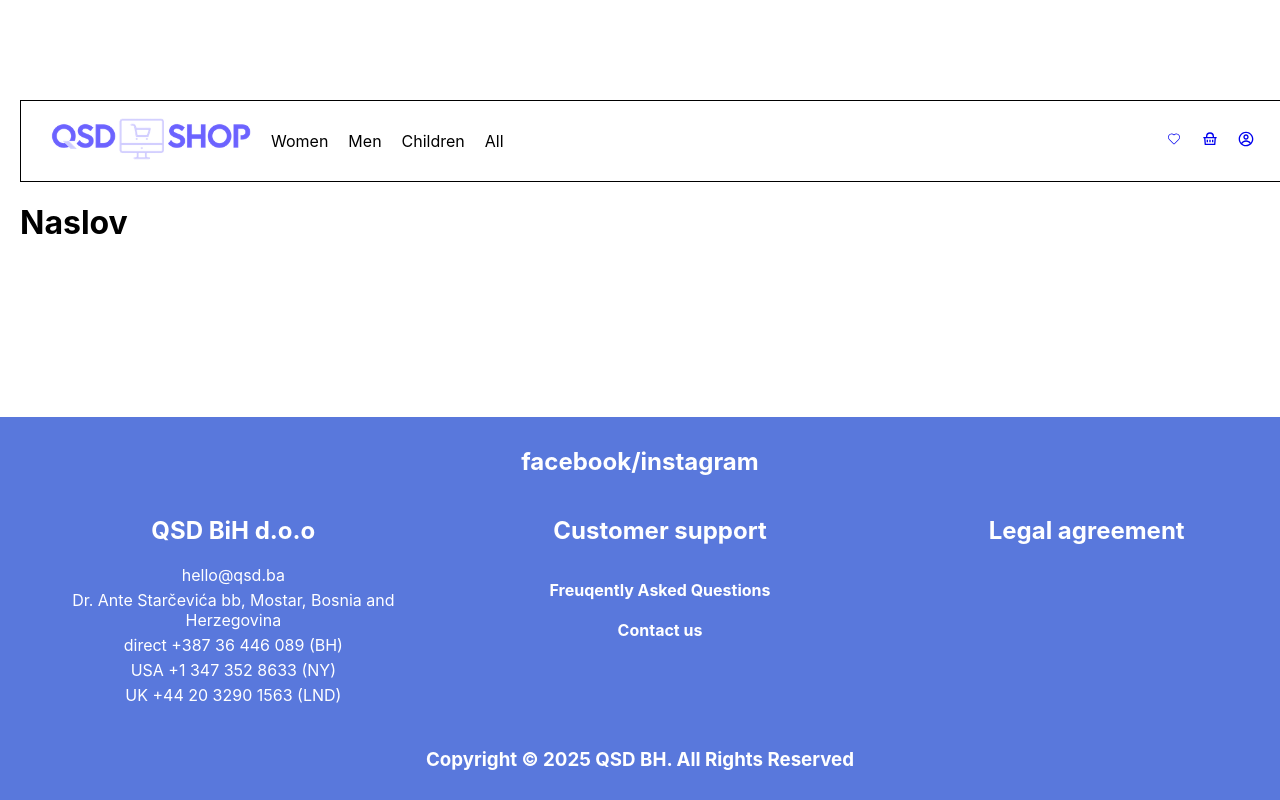
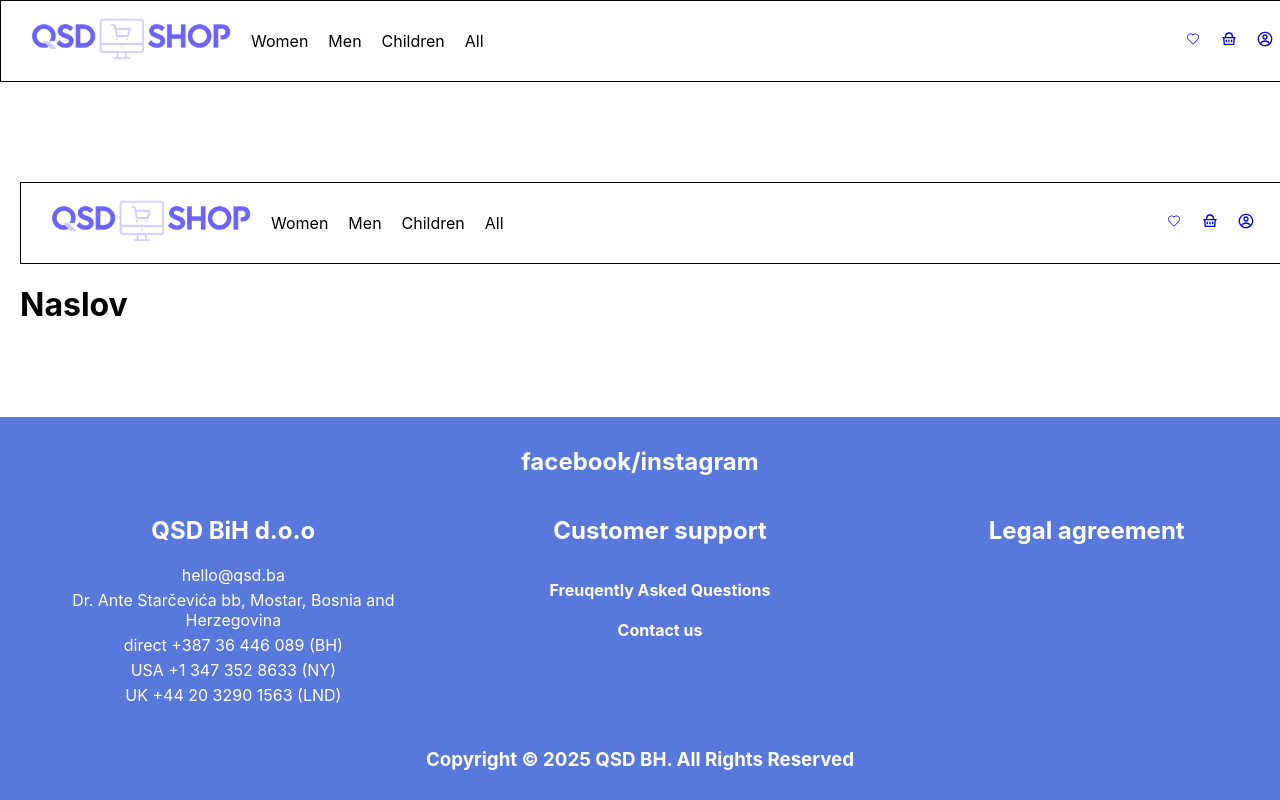
Before and after one commit to adnna-o/WebShop, a React (Create React App) app: page / in a window 1280 px wide. Shown: the top 800 px of the page. Built offline with nearby package versions, Linux system fonts and the light colour scheme.

Commit message:
Added NavBar into Layout

```diff
--- a/package.json
+++ b/package.json
@@ -13,9 +13,7 @@
     "@types/react-dom": "^19.1.1",
     "react": "^19.1.0",
     "react-dom": "^19.1.0",
-
     "react-icons": "^4.10.1",
-
     "react-router-dom": "^7.5.0",
     "react-scripts": "5.0.1",
     "typescript": "^4.9.5",
--- a/src/Components/TopNavBar/TopNavBar.tsx
+++ b/src/Components/TopNavBar/TopNavBar.tsx
@@ -1,6 +1,6 @@
 import React from 'react';
 import {Link} from 'react-router-dom'
-import './TopNavBar.css'
+import './TopNavBar.css';
 import { CiHeart } from "react-icons/ci";
 import { RiShoppingBasketLine } from "react-icons/ri";
 import { CgProfile } from "react-icons/cg";
--- a/src/Components/layouts/Layout.tsx
+++ b/src/Components/layouts/Layout.tsx
@@ -4,12 +4,14 @@ import React from "react";
 import { Outlet } from "react-router-dom";
 import { Footer } from "../../Footer";
 import "./Layout.css";
+import NavBar from "../TopNavBar/TopNavBar";
 
 const Layout = () => {
   return (
     <>
 
       <div className="layout-container">
+      <NavBar />
       <main className="layout-main">
         <Outlet />
       </main>
```
Also changed, not shown: 1 other file (tests, documents, lock files or other folders).
